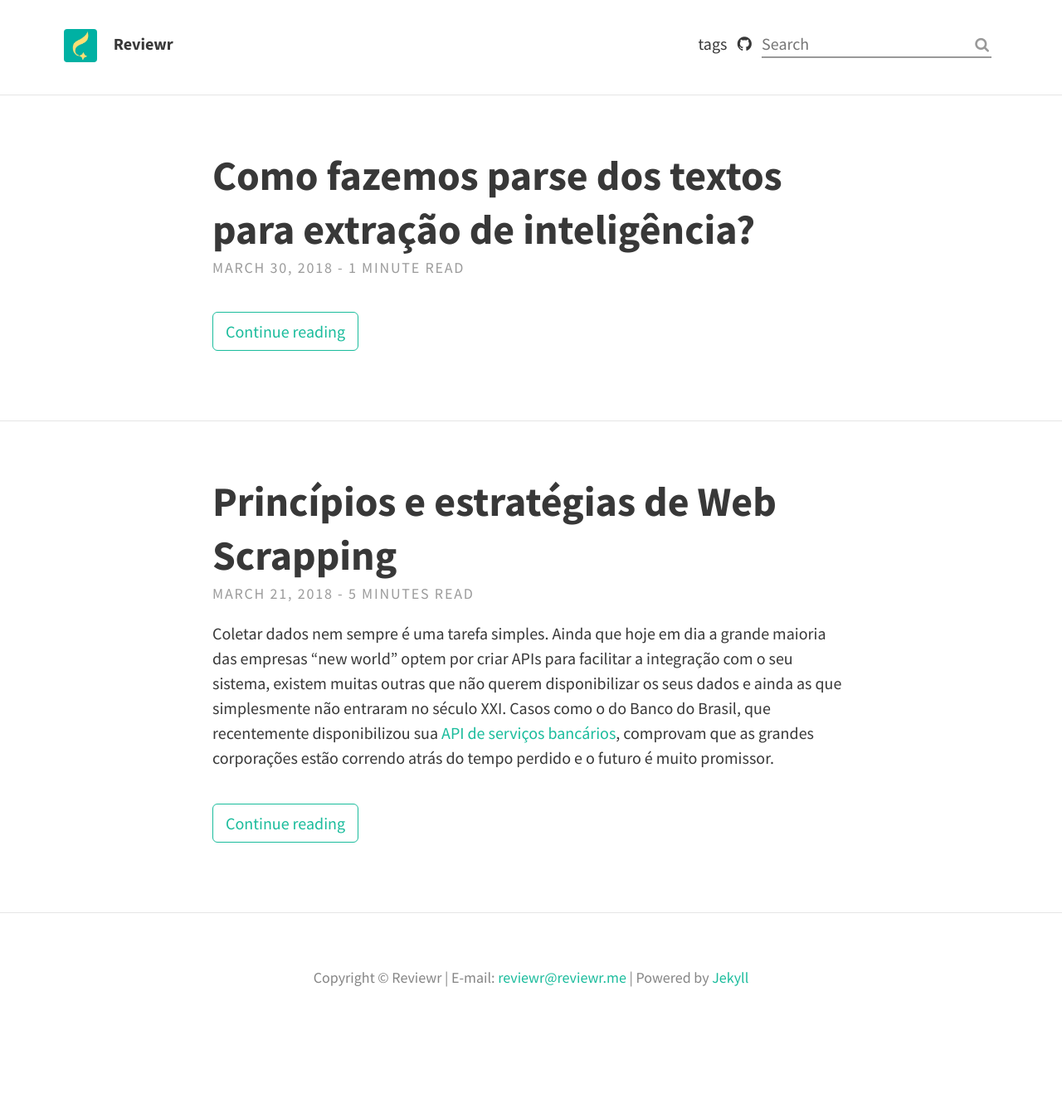
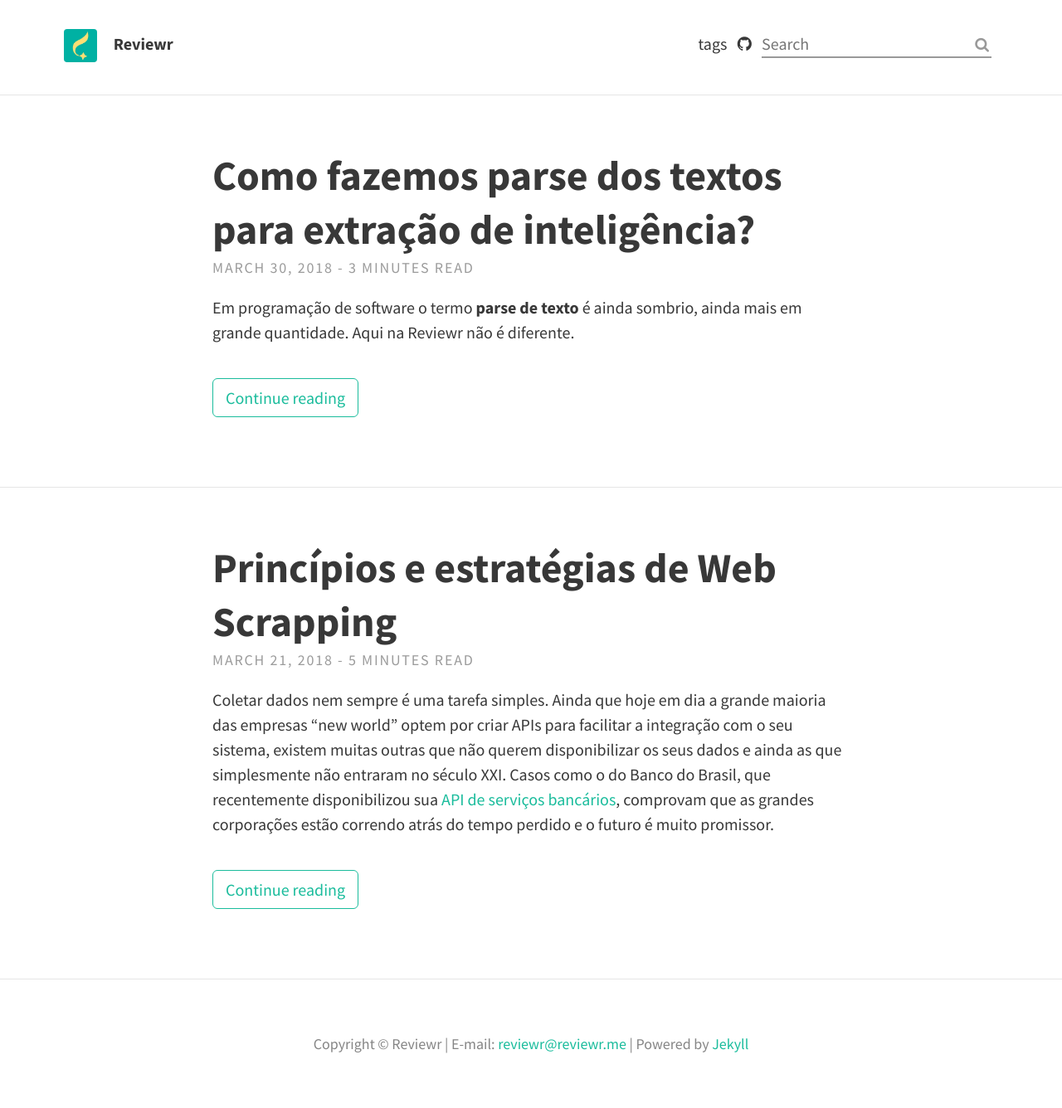
Before and after one commit to leonardorifeli/engineering.github.io, a Jekyll site: the page built from index.html, in a window 1280 px wide. Shown: the whole page at 83% size. Built offline with Jekyll 4.4.1, drawn with Linux system fonts in a browser that asks for light colours; nearby versions of some CDN libraries; the list of posts is cut into pages by our own code; before the commit the page ends 1256 px from its top, so only the background shows below that; part of the change alters nothing that is shown.

Commit message:
Fix article

```diff
--- a/_posts/2018-03-30-como-fazemos-parse-dos-textos-para-extracao-de-inteligencia.md
+++ b/_posts/2018-03-30-como-fazemos-parse-dos-textos-para-extracao-de-inteligencia.md
@@ -6,3 +6,116 @@ categories: bigdata
 comments: true
 author: leonardorifeli
 ---
+
+Em programação de software o termo **parse de texto** é ainda sombrio, ainda mais em grande quantidade. Aqui na Reviewr não é diferente.
+
+Este é o primeiro post sobre o assunto aqui no blog. Falaremos sobre um desafio que enfrantamos: parse dos textos dos reviews e extração de inteligência.
+
+Antes de tudo.
+
+![image](https://user-images.githubusercontent.com/6767689/38067896-c067a4aa-32e4-11e8-9529-858351724902.png)
+
+Aqui na Reviewr, prezamos muito pelo compartilhamento de conhecimento.
+
+# Tópicos
+
+Muito importante deixarmos claro os tópicos que iremos abordar neste post, para não termos problemas com as expectativas.
+
+- O que é parsear?
+- Introdução;
+- Nossa arquitetura;
+- Nossa stack;
+- Performance;
+- Conclusão.
+
+# Tá, mas o que significa parsear?
+
+
+![image](https://user-images.githubusercontent.com/6767689/38067620-ccc65b84-32e3-11e8-893b-8ce79053ad6c.png)
+
+Fonte: [dicionarioinformal.com.br/parsear](http://www.dicionarioinformal.com.br/parsear/)
+
+# Introdução
+
+Para dar continuídade neste post, é muito importante você ter conhecimento sobre a Reviewr. [Aqui você encontra mais informações](http://reviewr.me/site/).
+
+Em nossa plataforma temos uma feature que chamamos de **termos mais citados**.
+
+![image](https://user-images.githubusercontent.com/6767689/38068105-b1e9d028-32e5-11e8-89aa-341b2aeee22f.png)
+
+Ou seja, dado um volume de Reviews, retornamos as palavras mais relevantes e mais citadas.
+
+Para se ter mais ideia, nossa COO (Cecília Brandão) escreveu um post sobre o assunto **[como usar termos mais citados](http://reviewr.me/blog/como-usar-termos-mais-citados/)**.
+
+Este foi um dos nossos grandes desafios. Salvar dados classificados, fazer parse de um grande volume de dados e entregar inteligência com estes dados.
+
+# Nossa arquitetura
+
+Nossa arquitetura é microservices e seguimos quase à risca os pontos abaixo:
+
+- API First;
+- [12 factors](https://12factor.net/pt_br/);
+- Microservices;
+- Clean architecture.
+
+Vou isolar este assunto em dois subtópicos; **coletores** e **processadores**.
+
+### Coletores
+
+A arquitetura da plataforma é divida em duas partes principais, e uma delas, chamamores de coletores, onde nosso CTO (Marcelo Andrade) abordou neste post, sobre: [Princípios e estratégias de Web Scrapping](http://engineering.reviewr.tech/scrapping/2018/03/21/principios-e-estrategias-de-web-scrapping.html).
+
+![image](https://user-images.githubusercontent.com/6767689/38068537-198df3ec-32e8-11e8-8be0-645effbc1a59.png)
+
+Onde basicamente é feito a coleta dos reviews e são salvos em uma base MongoDB e em sequência, salvos em nosso Data Warehouse (Amazon Redshift).
+
+Neste processo, já fazemos o pré-processamento dos textos, extraindo as palavras e claro, desconsiderando as palavras não necessárias atráves de uma blacklist.
+
+### Processadores
+
+Com base em tudo que falamos até aqui. Os processadores são microservices pequenos, onde externalizamos endpoints (uma API), tanto para relatórios quanto para extração de inteligência (um relatório é a junção de vários indicadores, dos quais este não tem a responsabilidade de extrair, solicitando para outro microservice efetuar essa extração).
+
+Para prosseguirmos, analisaremos a seguinte imagem (nossa arquitetura de dados):
+
+![image](https://user-images.githubusercontent.com/6767689/38068754-3484ea06-32e9-11e8-8d10-d58ac97ebd58.png)
+
+É visível que nosso data warehouse é acessado por alguns microservices. Neste post, falaremos sobre o **Wolfram-Alpha**, responsável pelo parse de texto e extração dos termos mais citados.
+
+
+# Nossa stack
+
+Para o cenário atual, nossa stack se divide em:
+
+- Banco NoSQL para os reviews em raw;
+- Banco Postgres ([Redshift](https://aws.amazon.com/pt/redshift/));
+- Golang no microservice.
+
+Ou seja, nosso microservice é totalmente desenvolvimento em Go, onde ele se comunica somente com o Jarvis (apelido carinhoso para nosso data warehouse) para extrair os dados e iniciar o parse.
+
+Claro, não entraremos em detalhes dos nossos algoritmos para o parse. Mas, por que utilizamos Go? Sobre isso que falaremos no próximo post.
+
+# Performance
+
+Neste tópico, trago alguns indicadores de performance atingidos no decorrer do desenvolvimento. Claro, em cenários não ideiais; como a aplicação em desktop, em um Macbook PRO e o banco na AWS (Vírginia).
+
+Indicador sem cache, com parse de `~6k reviews`:
+
+![image](https://user-images.githubusercontent.com/6767689/38069427-9e3b2ea8-32ec-11e8-94bf-bcc73079c992.png)
+
+
+Indicador com cache, com parse de `~5k reviews`:
+
+![image](https://user-images.githubusercontent.com/6767689/38069405-7babc47e-32ec-11e8-8f53-46f26bb92758.png)
+
+Exemplo de resultado de uma requisitação:
+
+![image](https://user-images.githubusercontent.com/6767689/38069453-daec5660-32ec-11e8-928d-545cb8e9a300.png)
+
+![image](https://media1.tenor.com/images/41bdcebc51d47375cf5513194d0d6980/tenor.gif?itemid=4308764)
+
+# Conclusão
+
+Tivemos um longe desafio pela frente. No inicio fizemos a nossa POC com NodeJS e Go. Obtivemos excelente indicadores de performance com nosso algoritmo totalmente rodando com Golang.
+
+Hoje este feature é muito utilizada em nossa plataforme e os indicadores continuam muito bem. Com base nesse microservice, escrevemos outros com Golang e pretendemos tornar uma stack default em nosso back-end.
+
+Um abraço e até o próximo post.
```
